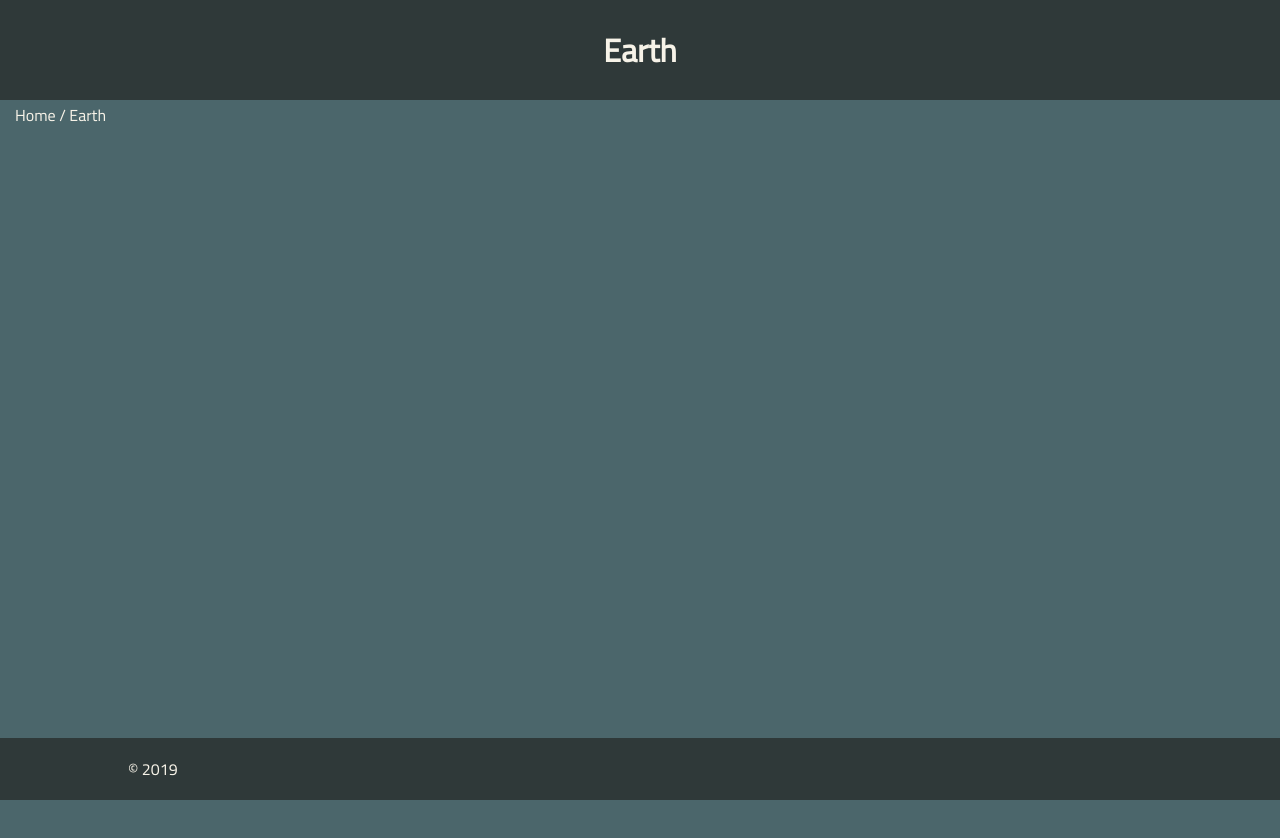
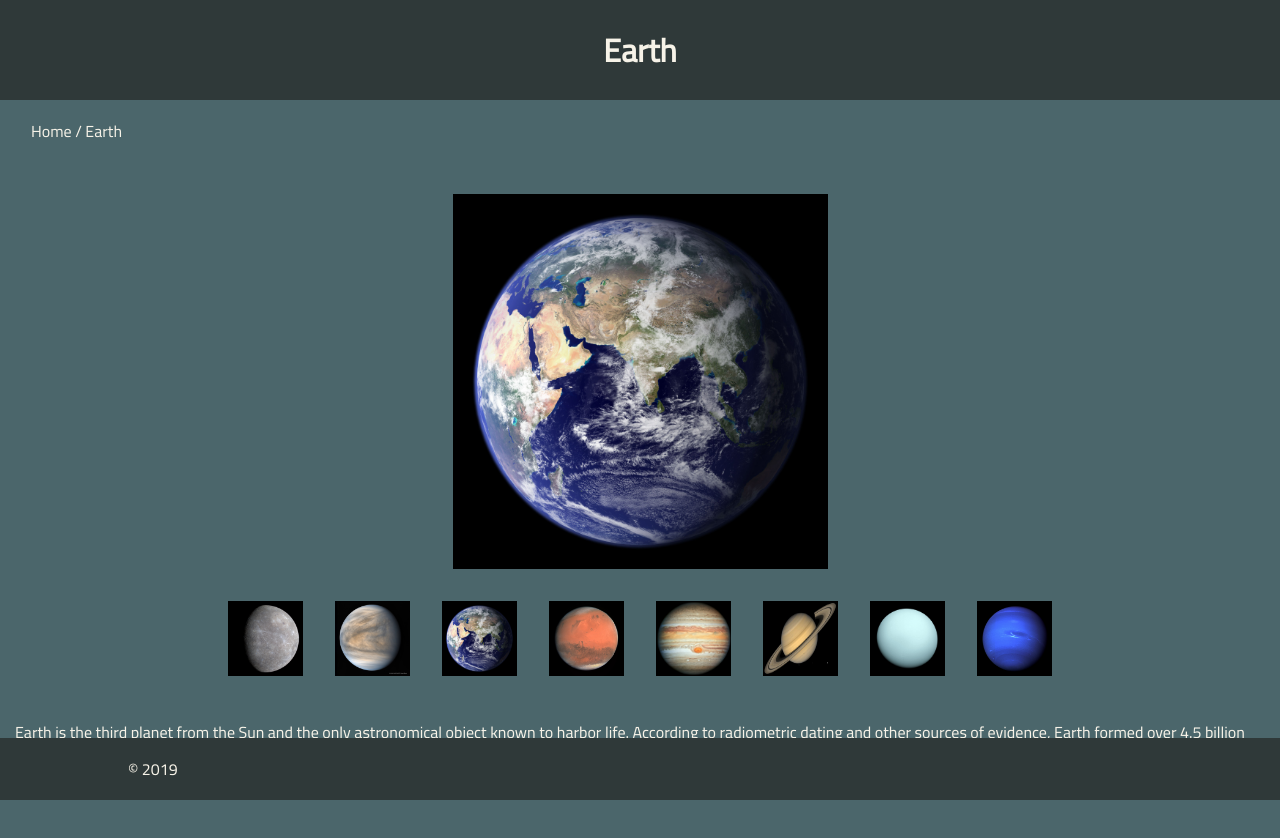
Before and after one commit to jeremyhamm/mirum-coding-assessment, a React (Create React App) app: page /details/Earth in a window 1280 px wide. Shown: the top 838 px of the page. Before the commit the page ends 800 px from the top, so only its background shows below. Built offline with nearby package versions, Linux system fonts and the light colour scheme.

Commit message:
Update details page

```diff
--- a/src/Details.js
+++ b/src/Details.js
@@ -2,18 +2,45 @@ import React, { Component } from 'react';
 import { BrowserRouter as Router, Switch, Route, Link } from 'react-router-dom';
 import DetailsHeader from './components/details-header.js';
 import Footer from './components/footer.js';
+import planetData from './assets/json/planets.json';
 
 class Details extends Component {
   constructor(props) {
     super(props);
-    this.name = props.match.params.name;
+    this.props = props
   }
   render() {
+    this.name = this.props.match.params.name;
+    const planetThumbnails = planetData.map(data => {
+      return (
+        <div className="planet-item" id={data.id}>
+          <Link to={`/details/${data.name}`}>
+            <img src={process.env.REACT_APP_PUBLIC_URL + '/images/' + data.name + '.jpg'} alt="Planet" height="75" width="75"></img>
+          </Link>
+        </div>
+      )
+    });
+    const planetDetails = planetData.map(data => {
+      if (data.name === this.name) {
+        return (
+          <div>{data.description}</div>
+        )
+      }
+    });
     return (
       <div>
         <DetailsHeader name={this.name} />
         <div className="details-container">
-          <div className="bread-crumb"><Link to="/">Home</Link> / {this.name}</div>
+          <div className="breadcrumb"><Link to="/">Home</Link> / {this.name}</div>
+          <div className="selected-planet">
+            <img src={process.env.REACT_APP_PUBLIC_URL + '/images/' + this.name + '.jpg'} alt="Planet" to={`/details/${this.name}`}></img>
+          </div>
+          <div className="planet-list">
+            {planetThumbnails}
+          </div>
+          <div className="selected-planet-details">
+            {planetDetails}
+          </div>
         </div>
         <Footer />
       </div>
--- a/src/index.js
+++ b/src/index.js
@@ -8,10 +8,8 @@ import * as serviceWorker from './serviceWorker';
 
 const routing = (
   <Router>
-    <div>
-      <Route exact path="/" component={App} />
-      <Route path="/details/:name" component={Details} />
-    </div>
+    <Route exact path="/" component={App} />
+    <Route path="/details/:name" component={Details} />
   </Router>
 )
 
--- a/src/styles/Details.scss
+++ b/src/styles/Details.scss
@@ -16,4 +16,29 @@
 .details-container {
   margin-top: 100px;
   padding: 0 15px;
+  .breadcrumb {
+    padding: 1em;
+  }
+  .selected-planet {
+    display: flex;
+    justify-content: center;
+    margin-top: 2em;
+    img {
+      height: 30%;
+      width: 30%;
+    }
+  }
+  .planet-list {
+    display: inline-flex;
+    justify-content: center;
+    width: 100%;
+    margin-top: 2em;
+    .planet-item {
+      padding: 0 1em;
+    }
+  }
+  .selected-planet-details {
+    margin-top: 2em;
+    margin-bottom: 200px;
+  }
 }
```
